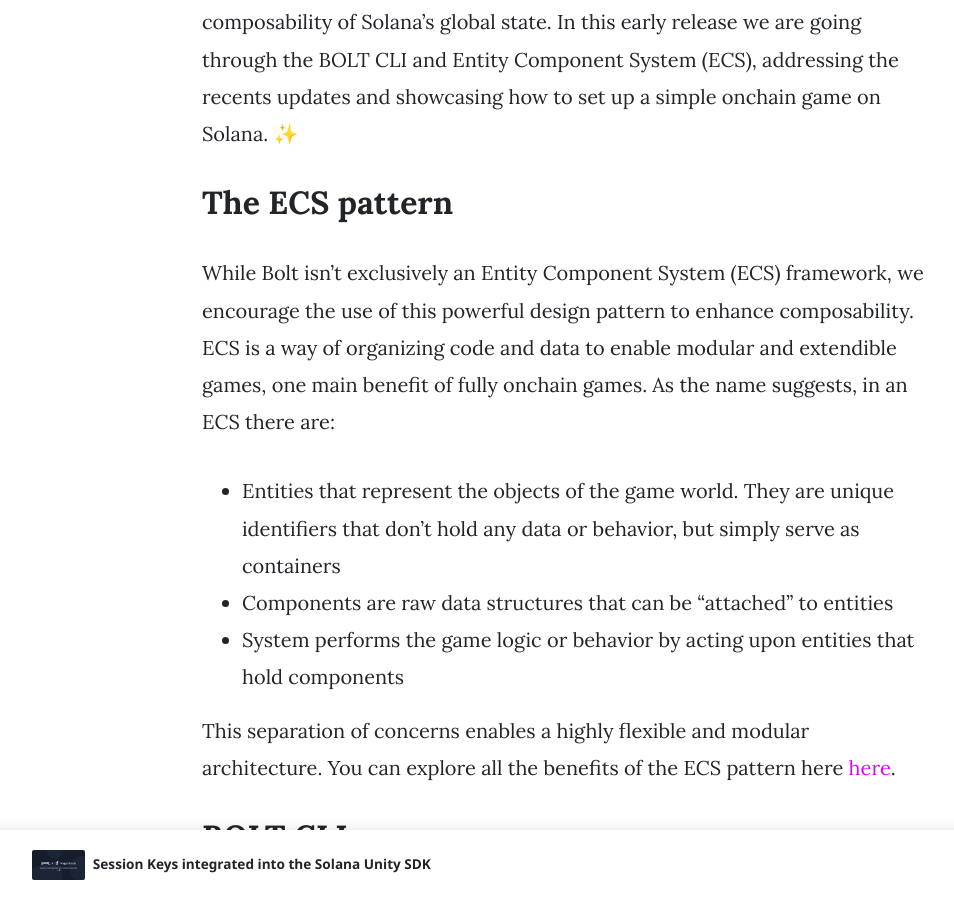
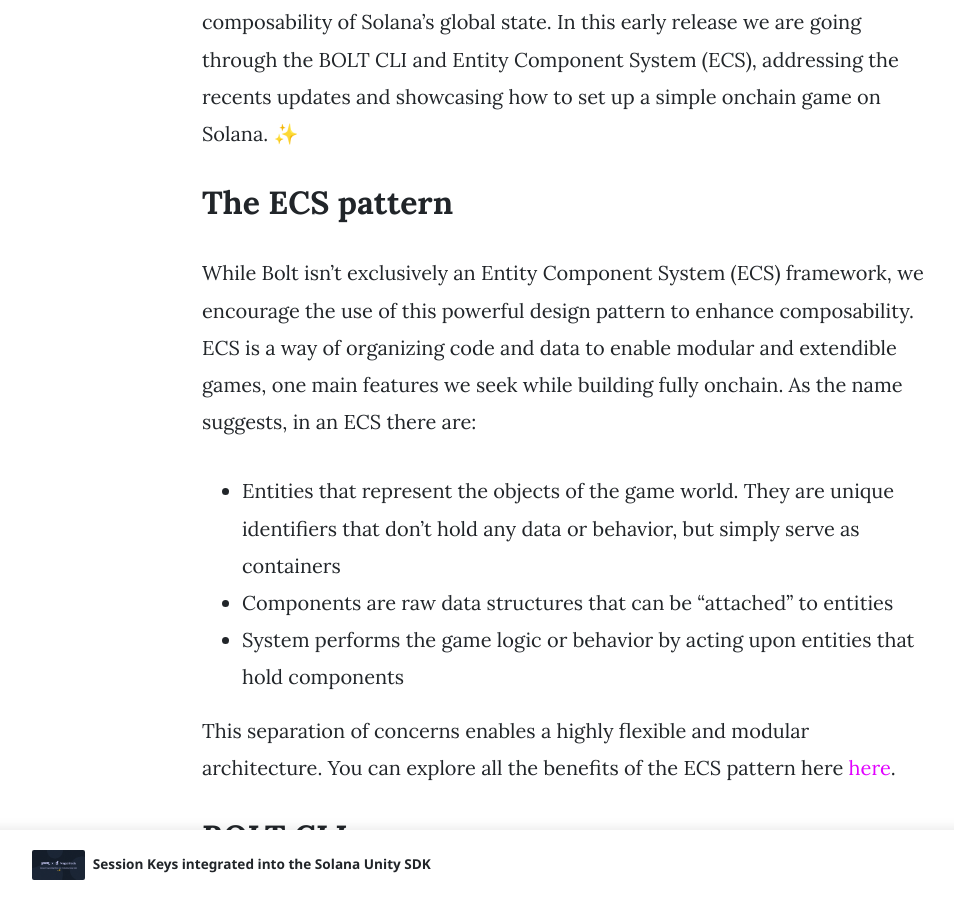
Before and after one commit to magicblock-labs/blog, a Jekyll site: the page built from _posts/2024-03-01-bolt-v0.1.md, in a window 1280 px wide and 900 px high, scrolled down 641 px. Shown: the whole window, without its empty margins (73-1027 px from the left). Built offline with Jekyll 4.4.1, drawn with Linux system fonts in a browser that asks for light colours; nearby versions of some CDN libraries.

Commit message:
Update 2024-03-01-bolt-v0.1.md

```diff
--- a/_posts/2024-03-01-bolt-v0.1.md
+++ b/_posts/2024-03-01-bolt-v0.1.md
@@ -10,7 +10,7 @@
 
 ## The ECS pattern
 
-While Bolt isn't exclusively an Entity Component System (ECS) framework, we encourage the use of this powerful design pattern to enhance composability. ECS is a way of organizing code and data to enable modular and extendible games, one main benefit of fully onchain games. As the name suggests, in an ECS there are:
+While Bolt isn't exclusively an Entity Component System (ECS) framework, we encourage the use of this powerful design pattern to enhance composability. ECS is a way of organizing code and data to enable modular and extendible games, one main features we seek while building fully onchain. As the name suggests, in an ECS there are:
 
 - Entities that represent the objects of the game world. They are unique identifiers that don't hold any data or behavior, but simply serve as containers
 - Components are raw data structures that can be “attached” to entities
```
